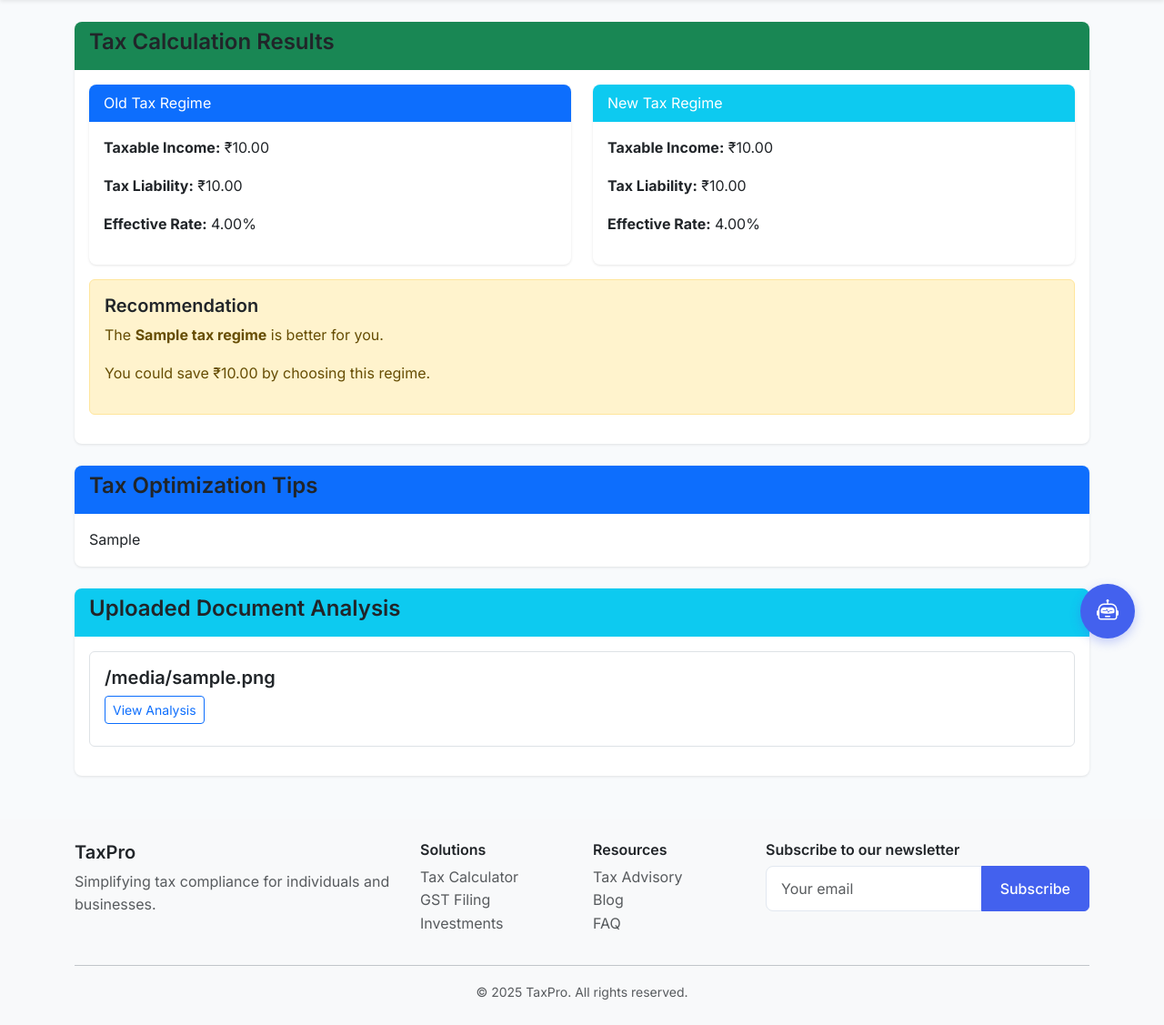
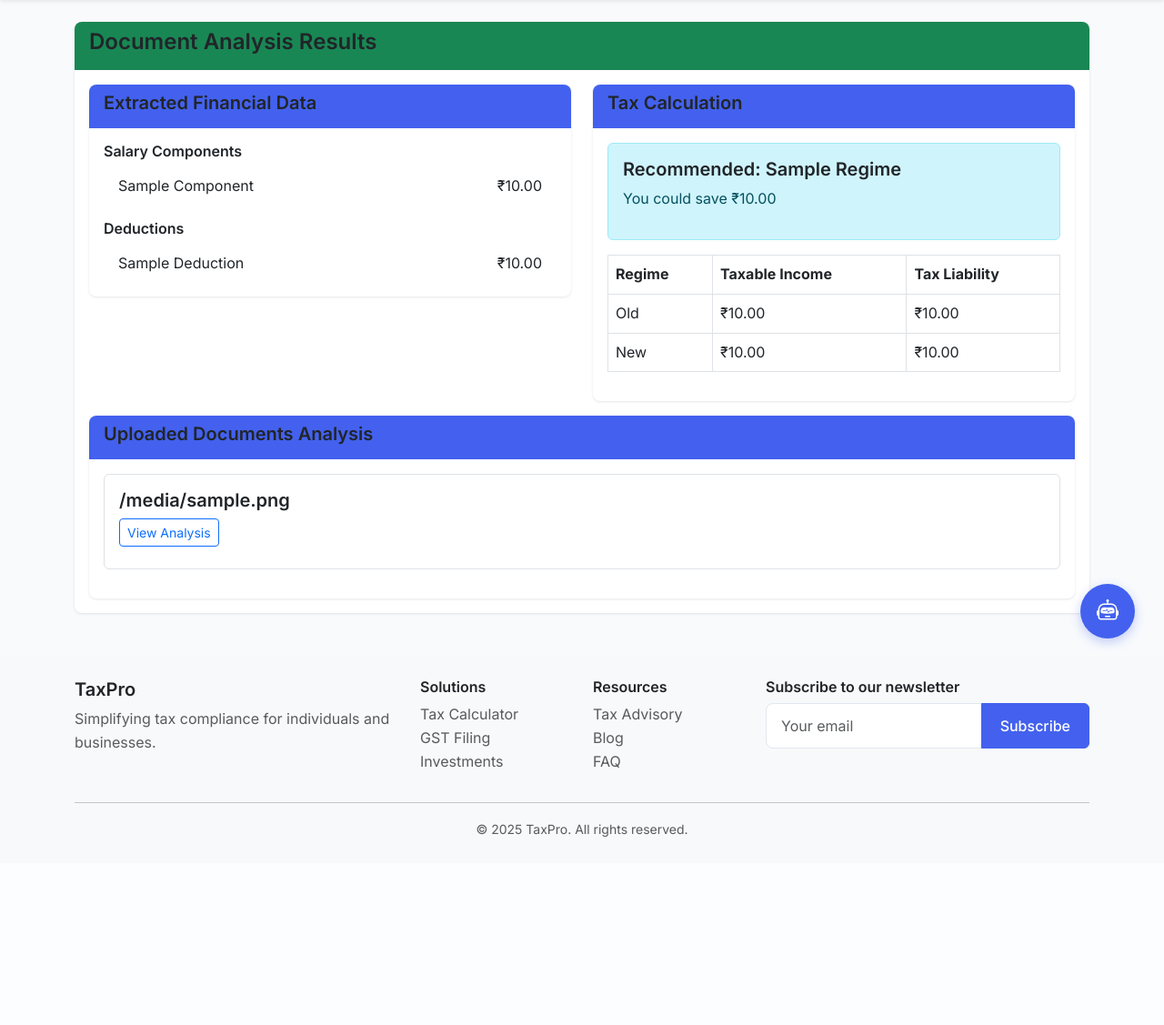
Before and after one commit to mkhekare/ITR_Bot, a Flask app: template templates/results.html in a window 1280 px wide. Shown: the part 66-1193 px from the top of the page at 91% size. After the commit the page ends 986 px from the top, so only its background shows below. Run offline with Flask 3, Linux system fonts and the light colour scheme; the template is opened without the code that fills it: most values are stand-ins (such as "Sample title", 1, 10 or a date in 2020).

Commit message:
Update templates/results.html

```diff
--- a/templates/results.html
+++ b/templates/results.html
@@ -3,58 +3,74 @@
 {% block content %}
 <div class="card mb-4">
     <div class="card-header bg-success text-white">
-        <h4>Tax Calculation Results</h4>
+        <h4>Document Analysis Results</h4>
     </div>
     <div class="card-body">
         <div class="row">
             <div class="col-md-6">
-                <div class="card">
-                    <div class="card-header bg-primary text-white">
-                        Old Tax Regime
+                <div class="card mb-3">
+                    <div class="card-header">
+                        <h5>Extracted Financial Data</h5>
                     </div>
                     <div class="card-body">
-                        <p><strong>Taxable Income:</strong> ₹{{ "{:,.2f}".format(tax_results.old_regime.taxable_income) }}</p>
-                        <p><strong>Tax Liability:</strong> ₹{{ "{:,.2f}".format(tax_results.old_regime.tax) }}</p>
-                        <p><strong>Effective Rate:</strong> {{ "{:.2f}".format(tax_results.old_regime.effective_rate) }}%</p>
+                        <h6>Salary Components</h6>
+                        <ul class="list-group list-group-flush mb-3">
+                            {% for component, amount in extracted_data.salary_components.items() %}
+                            <li class="list-group-item d-flex justify-content-between">
+                                <span>{{ component|title }}</span>
+                                <span>₹{{ "{:,.2f}".format(amount) }}</span>
+                            </li>
+                            {% endfor %}
+                        </ul>
+
+                        <h6>Deductions</h6>
+                        <ul class="list-group list-group-flush">
+                            {% for deduction, amount in extracted_data.deductions.items() %}
+                            <li class="list-group-item d-flex justify-content-between">
+                                <span>{{ deduction|title }}</span>
+                                <span>₹{{ "{:,.2f}".format(amount) }}</span>
+                            </li>
+                            {% endfor %}
+                        </ul>
                     </div>
                 </div>
             </div>
             <div class="col-md-6">
-                <div class="card">
-                    <div class="card-header bg-info text-white">
-                        New Tax Regime
+                <div class="card mb-3">
+                    <div class="card-header">
+                        <h5>Tax Calculation</h5>
                     </div>
                     <div class="card-body">
-                        <p><strong>Taxable Income:</strong> ₹{{ "{:,.2f}".format(tax_results.new_regime.taxable_income) }}</p>
-                        <p><strong>Tax Liability:</strong> ₹{{ "{:,.2f}".format(tax_results.new_regime.tax) }}</p>
-                        <p><strong>Effective Rate:</strong> {{ "{:.2f}".format(tax_results.new_regime.effective_rate) }}%</p>
+                        <div class="alert alert-info">
+                            <h5>Recommended: {{ tax_results.recommended_regime|title }} Regime</h5>
+                            <p>You could save ₹{{ "{:,.2f}".format(tax_results.savings) }}</p>
+                        </div>
+
+                        <table class="table table-bordered">
+                            <tr>
+                                <th>Regime</th>
+                                <th>Taxable Income</th>
+                                <th>Tax Liability</th>
+                            </tr>
+                            <tr>
+                                <td>Old</td>
+                                <td>₹{{ "{:,.2f}".format(tax_results.old_regime.taxable_income) }}</td>
+                                <td>₹{{ "{:,.2f}".format(tax_results.old_regime.tax) }}</td>
+                            </tr>
+                            <tr>
+                                <td>New</td>
+                                <td>₹{{ "{:,.2f}".format(tax_results.new_regime.taxable_income) }}</td>
+                                <td>₹{{ "{:,.2f}".format(tax_results.new_regime.tax) }}</td>
+                            </tr>
+                        </table>
                     </div>
                 </div>
             </div>
         </div>
 
-        <div class="alert alert-{{ 'success' if tax_results.recommended_regime == 'new' else 'warning' }} mt-3">
-            <h5>Recommendation</h5>
-            <p>The <strong>{{ tax_results.recommended_regime }} tax regime</strong> is better for you.</p>
-            <p>You could save ₹{{ "{:,.2f}".format(tax_results.savings) }} by choosing this regime.</p>
-        </div>
-    </div>
-</div>
-
-<div class="card mb-4">
-    <div class="card-header bg-primary text-white">
-        <h4>Tax Optimization Tips</h4>
-    </div>
-    <div class="card-body">
-        <div class="optimization-tips">
-            {{ optimization_tips|safe }}
-        </div>
-    </div>
-</div>
-
         <div class="card">
-    <div class="card-header bg-info text-white">
-        <h4>Uploaded Document Analysis</h4>
+            <div class="card-header">
+                <h5>Uploaded Documents Analysis</h5>
             </div>
             <div class="card-body">
                 {% for doc in extracted_data.documents %}
@@ -78,4 +94,6 @@
                 {% endfor %}
             </div>
         </div>
+    </div>
+</div>
 {% endblock %}
```
Lines whose indentation alone changed are shown as unchanged.
